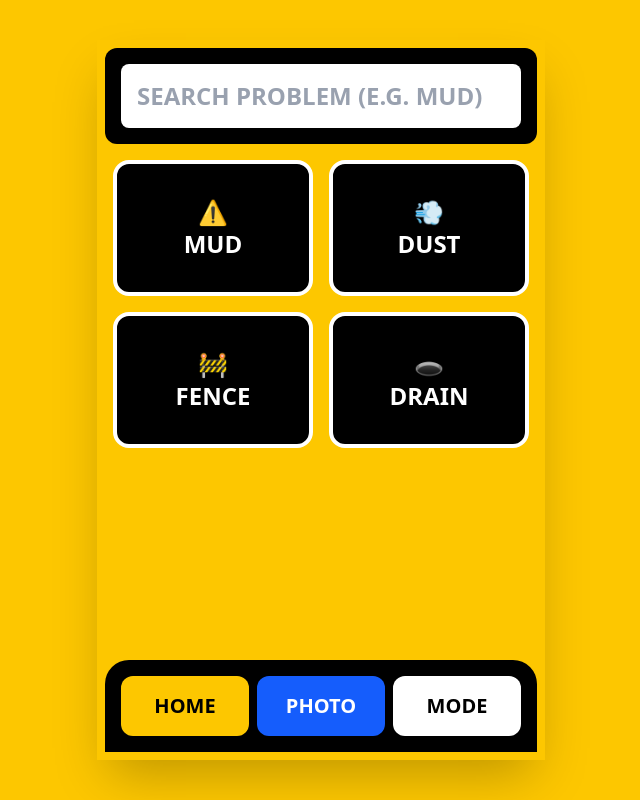
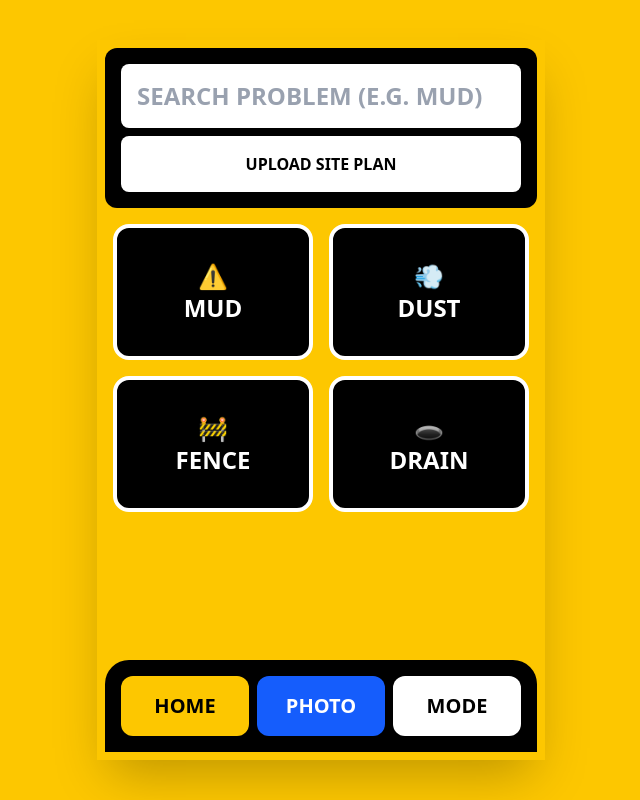
Before and after one commit to paulevansopenclaw-pixel/dynamic-assessor, a Next.js app: page / in a window 1280 px wide. Both pictures are taken after a click on the button "FIELD MODE". Shown: the whole page, without its empty margins (319-959 px from the left). Built offline with nearby package versions, Linux system fonts and the light colour scheme.

Commit message:
UI: Add site plan upload button to Field mode

```diff
--- a/src/app/page.tsx
+++ b/src/app/page.tsx
@@ -187,6 +187,10 @@ export default function Home() {
           className="w-full bg-white text-2xl p-4 rounded-lg uppercase placeholder:text-gray-400"
           onKeyDown={(e) => e.key === 'Enter' && handleSearch((e.target as HTMLInputElement).value)}
         />
+        <label className="mt-2 block bg-white text-black font-bold p-4 rounded-lg text-center cursor-pointer uppercase">
+          Upload Site Plan
+          <input type="file" accept="image/*" className="hidden" />
+        </label>
       </div>
 
       <div className="flex-1 overflow-y-auto space-y-4 px-2">
```
